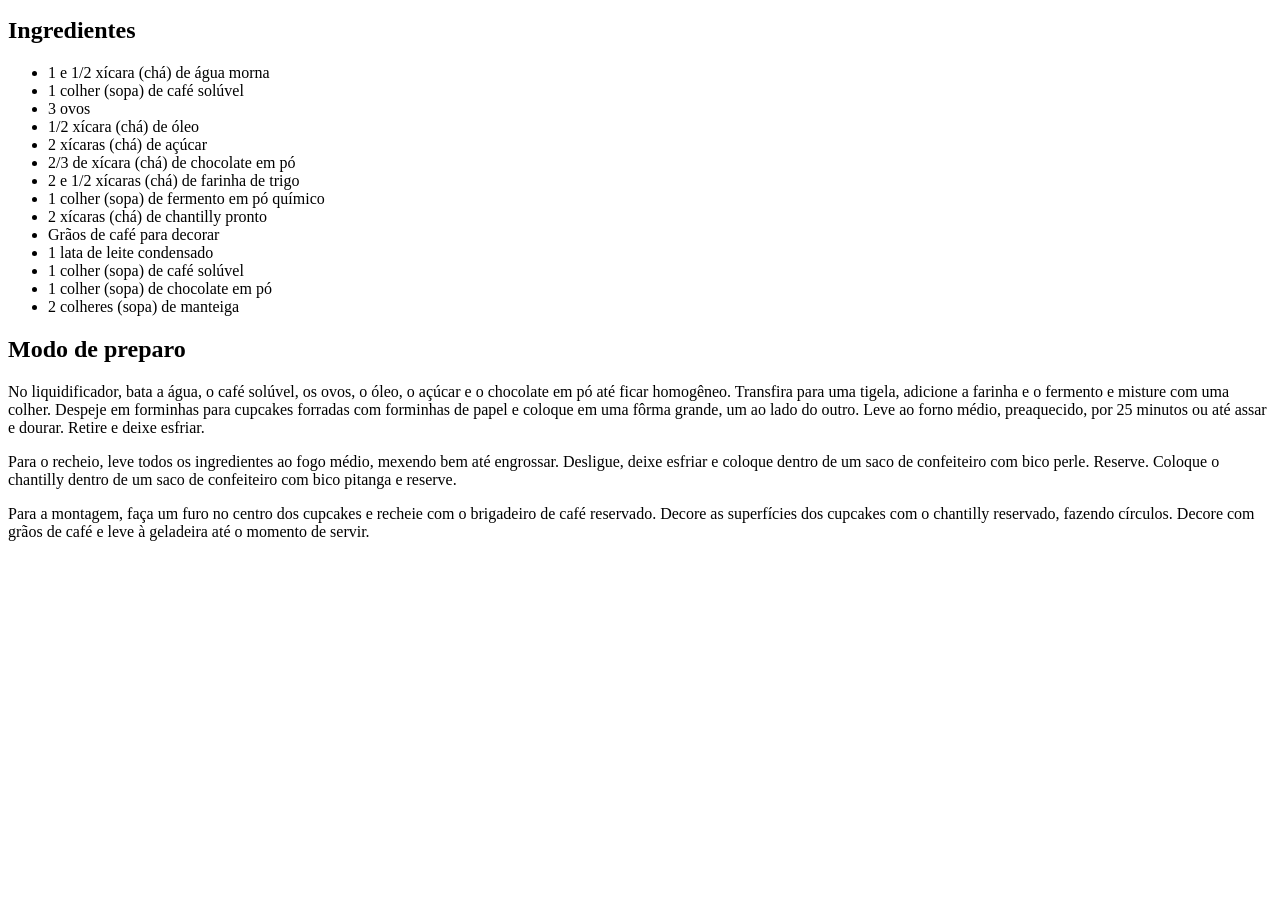
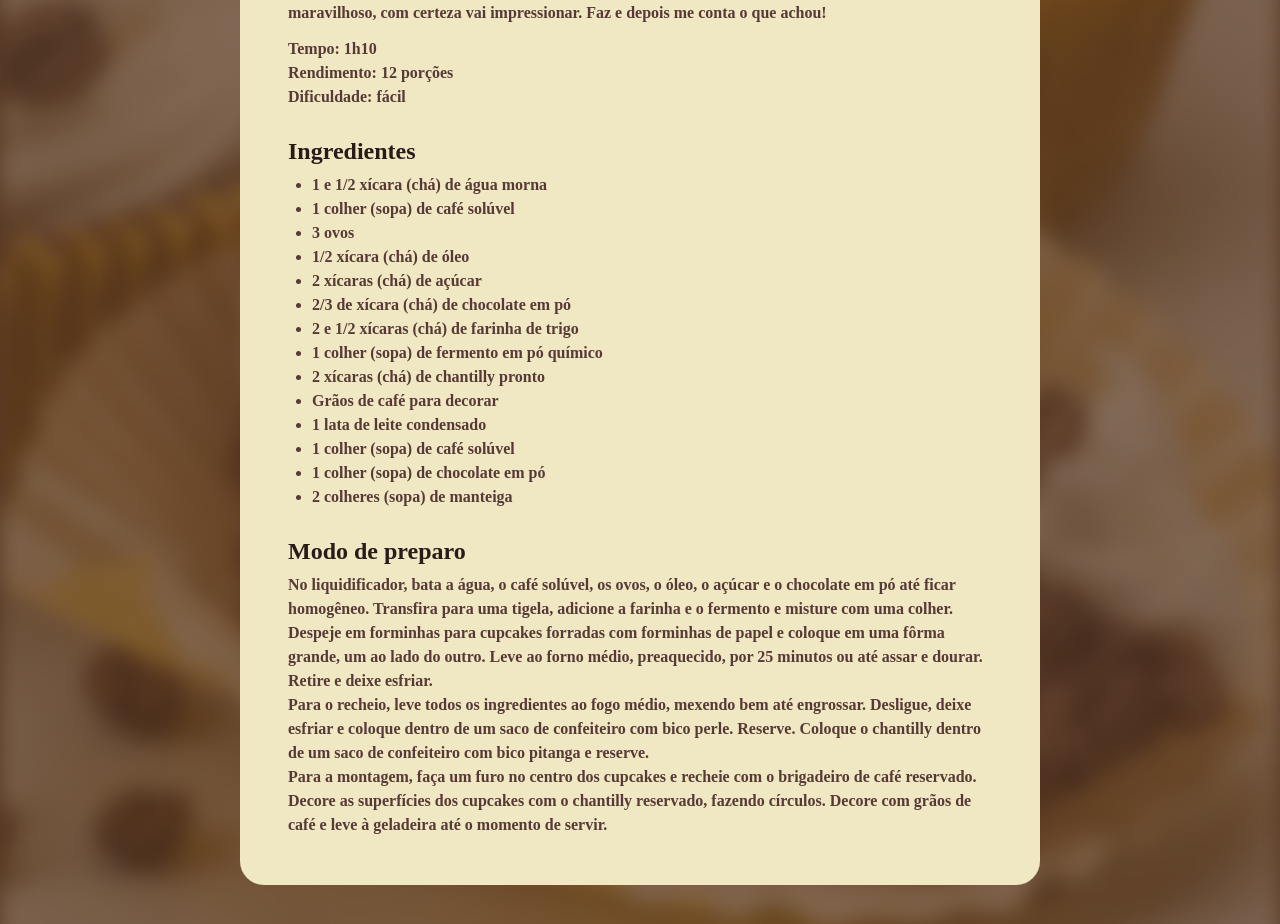
Before and after one commit to AneWeber/HTML-CSS_First-Project, a plain HTML site: page index.html in a window 1280 px wide. Shown: the part 583-1507 px from the top of the page. Before the commit the page ends 1140 px from the top, so only its background shows below. Drawn offline with Linux system fonts and the light colour scheme; a web font is replaced by a local one.

Commit message:
final commit

```diff
--- a/index.html
+++ b/index.html
@@ -1,28 +1,33 @@
 <!DOCTYPE html>
 <html lang="pt-br">
 <head>
+  <link rel="preconnect" href="https://fonts.googleapis.com">
+  <link rel="preconnect" href="https://fonts.gstatic.com" crossorigin>
   <meta charset="UTF-8">
   <meta name="viewport" content="width=device-width, initial-scale=1.0">
   <title>Página de Receitas</title>
+  <link rel="stylesheet" href="main.css">
+  <link href="https://fonts.googleapis.com/css2?family=Alice&family=Poppins:wght@400;700&display=swap" rel="stylesheet">
 </head>
+
 <body>
-  <header>
+  <div class="container">
     <div>
       <img src="assets/main-image.png" alt="cupcake with coffee beans">
     </div>
-    <div>
+    <main>
+      <section class="about">
         <h1>Cupcake de café com chantilly</h1>
-      <p>O bolinho perfeito para acompanhar o café de todos os dias. É muito fácil e ainda por cima fica maravilhoso, com certeza vai impressionar. Faz e depois me conta o que achou!</p>
-      <ul>
-        <li>Tempo: 1h10</li>
-        <li>Rendimento: 12 porções</li>
-        <li>Dificuldade: fácil</li>
-      </ul>
-    </div>
-  </header>
-  <main>
+        <p class="text-secondary">O bolinho perfeito para acompanhar o café de todos os dias. É muito fácil e ainda por cima fica maravilhoso, com certeza vai impressionar. Faz e depois me conta o que achou!</p>
+        <p class="text-secondary">
+          Tempo: 1h10<br>
+          Rendimento: 12 porções<br>
+          Dificuldade: fácil
+        </p>
+      </section>
+      <section class="ingredients">
         <h2>Ingredientes</h2>
-    <ul>
+        <ul class="text-secondary">
           <li>1 e 1/2 xícara (chá) de água morna</li>
           <li>1 colher (sopa) de café solúvel</li>
           <li>3 ovos</li>
@@ -38,11 +43,14 @@
           <li>1 colher (sopa) de chocolate em pó</li>
           <li>2 colheres (sopa) de manteiga</li>
         </ul>
+      </section>
+      <section class="preparo">
         <h2>Modo de preparo</h2>
-    <p>No liquidificador, bata a água, o café solúvel, os ovos, o óleo, o açúcar e o chocolate em pó até ficar homogêneo. Transfira para uma tigela, adicione a farinha e o fermento e misture com uma colher. Despeje em forminhas para cupcakes forradas com forminhas de papel e coloque em uma fôrma grande, um ao lado do outro. Leve ao forno médio, preaquecido, por 25 minutos ou até assar e dourar. Retire e deixe esfriar.</p>
-    <p>Para o recheio, leve todos os ingredientes ao fogo médio, mexendo bem até engrossar. Desligue, deixe esfriar e coloque dentro de um saco de confeiteiro com bico perle. Reserve. Coloque o chantilly dentro de um saco de confeiteiro com bico pitanga e reserve. </p>
-    <p>Para a montagem, faça um furo no centro dos cupcakes e recheie com o brigadeiro de café reservado. Decore as superfícies dos cupcakes com o chantilly reservado, fazendo círculos. Decore com grãos de café e leve à geladeira até o momento de servir.</p>
-
+        <p class="text-secondary">No liquidificador, bata a água, o café solúvel, os ovos, o óleo, o açúcar e o chocolate em pó até ficar homogêneo. Transfira para uma tigela, adicione a farinha e o fermento e misture com uma colher. Despeje em forminhas para cupcakes forradas com forminhas de papel e coloque em uma fôrma grande, um ao lado do outro. Leve ao forno médio, preaquecido, por 25 minutos ou até assar e dourar. Retire e deixe esfriar.</p>
+        <p class="text-secondary">Para o recheio, leve todos os ingredientes ao fogo médio, mexendo bem até engrossar. Desligue, deixe esfriar e coloque dentro de um saco de confeiteiro com bico perle. Reserve. Coloque o chantilly dentro de um saco de confeiteiro com bico pitanga e reserve. </p>
+        <p class="text-secondary">Para a montagem, faça um furo no centro dos cupcakes e recheie com o brigadeiro de café reservado. Decore as superfícies dos cupcakes com o chantilly reservado, fazendo círculos. Decore com grãos de café e leve à geladeira até o momento de servir.</p>
+      </section>
     </main>
+  </div>
 </body>
 </html>
--- /dev/null
+++ b/main.css
@@ -0,0 +1,62 @@
+* {
+  margin: 0;
+  padding: 0;
+  box-sizing: border-box;
+}
+
+:root {
+  --surface-color: #F0E8C2;
+  --background-color: #573824;
+  --text-color-primary: #291B1A;
+  --text-color-secondary: #573A37;
+  --font-family: 'Alice', serif;
+
+  --h1: 600 40px/140% var(--font-family);
+  --h2: 600 24px/150% var(--font-family);
+  --p: 600 16px/150% var(--font-family);
+}
+
+body {
+  background-image: url(assets/bg-image.png);
+  background-size: cover;
+}
+
+.container {
+  margin: 48px auto;
+  background-color: var(--surface-color);
+  width: 800px;
+  border-radius: 24px;
+  padding: 24px;
+
+}
+
+main {
+  h1 {
+    font: var(--h1);
+    color: var(--text-color-primary);
+    margin-bottom: 4px;
+  }
+  h2 {
+    font: var(--h2);
+    color: var(--text-color-primary);
+    margin-bottom: 4px;
+  }
+
+  ul{
+    padding-left: 24px;
+  }
+  padding: 24px;
+}
+
+.about p + p {
+  margin-top: 12px;
+}
+
+section + section {
+  margin-top: 24px;
+}
+
+.text-secondary {
+  font: var(--p);
+  color: var(--text-color-secondary);
+}
```
Also changed, not shown: assets/bg-image.png (added). Lines whose indentation alone changed are shown as unchanged.
